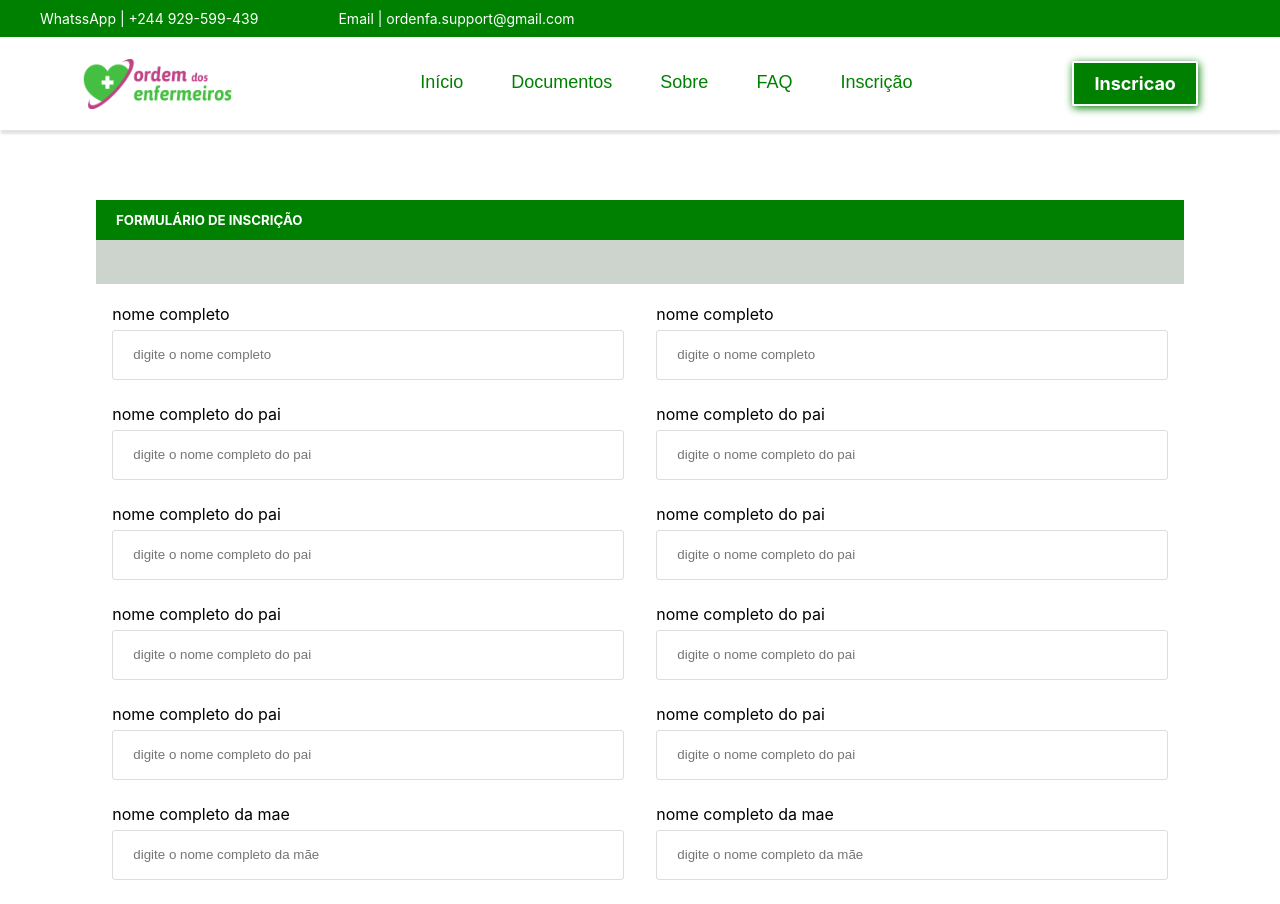
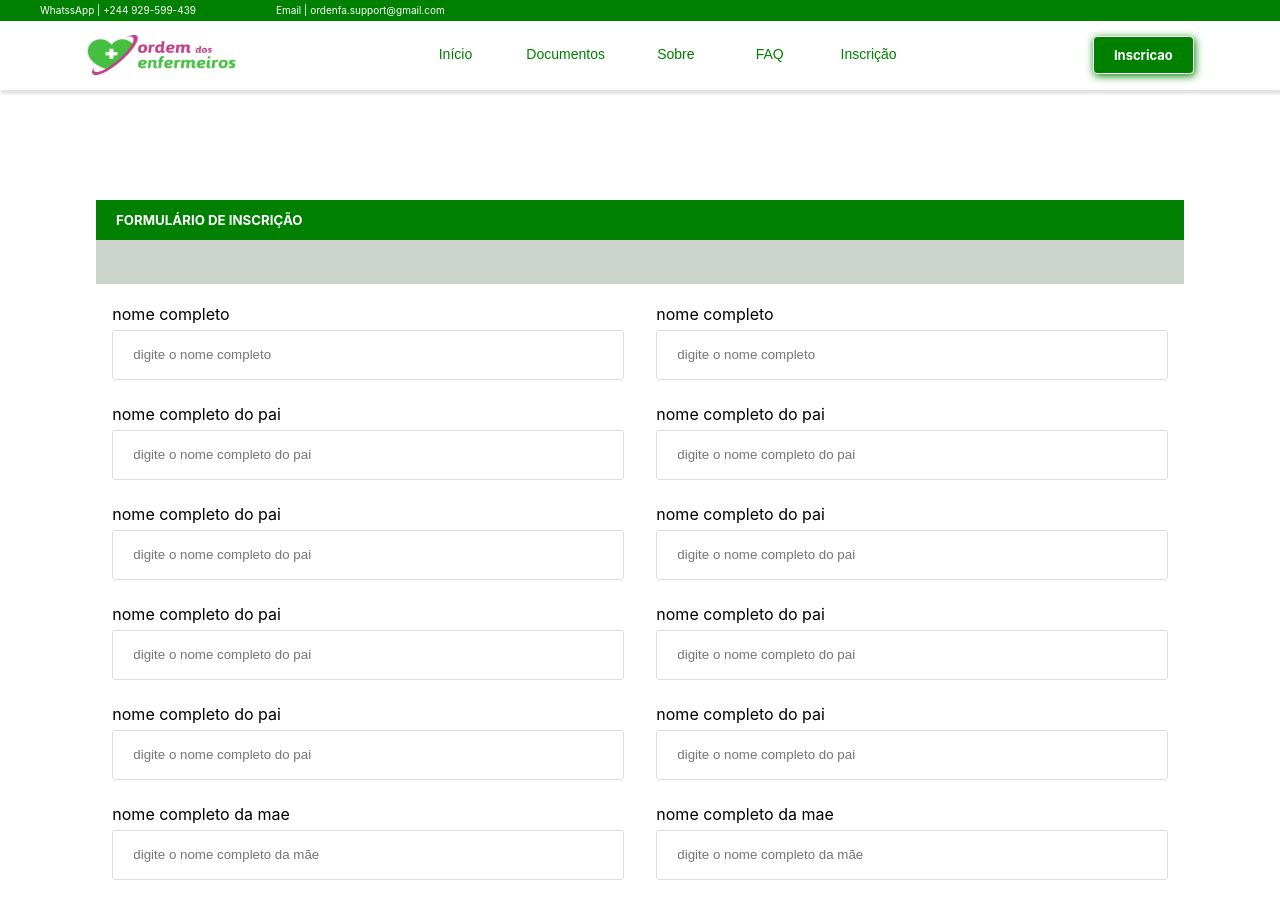
Before and after one commit to Machado28/app-front-ordenfa, a React (Create React App) app: page /inscricao in a window 1280 px wide. Built offline with nearby package versions, Linux system fonts and the light colour scheme.

Commit message:
feat:actualização do header

```diff
--- a/src/components/header/styled.js
+++ b/src/components/header/styled.js
@@ -3,7 +3,7 @@ import _Container from "./../Container/styled.js";
 import _Nav from "./../nav/styled";
 const _Header = styled.header`
   width: 100%;
-  height: 130px;
+  height: 90px;
   background-color: #fff;
   box-shadow: 1px 4px 2px #1f1f1f1f;
   display: flex;
@@ -14,7 +14,7 @@ export default _Header;
 
 const Top = styled.div`
   width: 100%;
-  height: 40px;
+  height: 30px;
   background-color: green;
   display: flex;
   align-items: center;
@@ -27,7 +27,7 @@ const Top = styled.div`
     li {
       margin: 0 5vh 0;
       color: #fff;
-      font-size: 14px;
+      font-size: 10px;
     }
   }
 `;
@@ -36,14 +36,14 @@ const NavTop = styled(_Nav)`
   li {
     a {
       color: #fff !important ;
-      font-size: 14px;
+      font-size: 12px;
     }
   }
 `;
 
 const Logo = styled.img`
   width: 150px;
-  height: 50px;
+  height: 40px;
 `;
 
 const Container = styled(_Container)`
--- a/src/components/nav/styled.js
+++ b/src/components/nav/styled.js
@@ -21,7 +21,7 @@ const List = styled.li`
   .link {
     color: green;
     font-family: Arial, Helvetica, sans-serif;
-    font-size: 18px;
+    font-size: 14px;
     border-bottom: 2px solid transparent;
     &:hover {
       border-bottom: 2px solid green;
--- a/src/pages/inscricao/styled.js
+++ b/src/pages/inscricao/styled.js
@@ -13,7 +13,7 @@ const Container = styled.div`
 export default Container;
 
 const _Modal = styled(Modal)`
- background-color:#cdd3cd;
+ background-color:#ccd3cd !important;
   margin-top:200px;
 `;
 
--- a/src/styles.js
+++ b/src/styles.js
@@ -29,12 +29,13 @@ a{
     background-color:green;
     color:#fff;
     padding:10px 20px;
-    border-radius:2px;
+    border-radius:4px;
+    font-size:13px;
     font-weight:bold;
-     border:2px solid #fff;
+     border:1px solid #fff;
      box-shadow:1px 2px 8px green;
     &:active{
-        border:2px solid #1e5945;
+        border:1px solid #1e5945;
     }
 }
 
```
